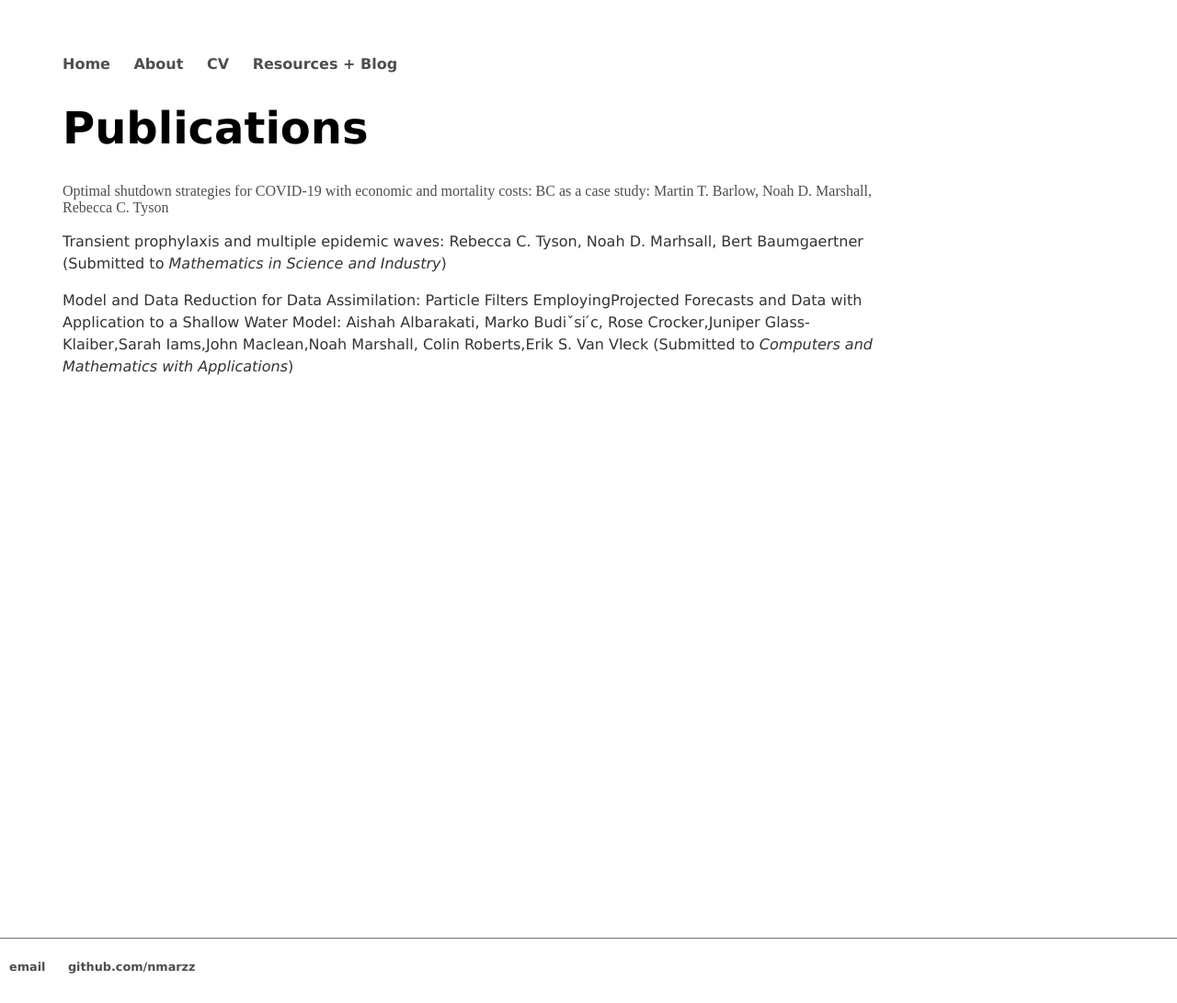
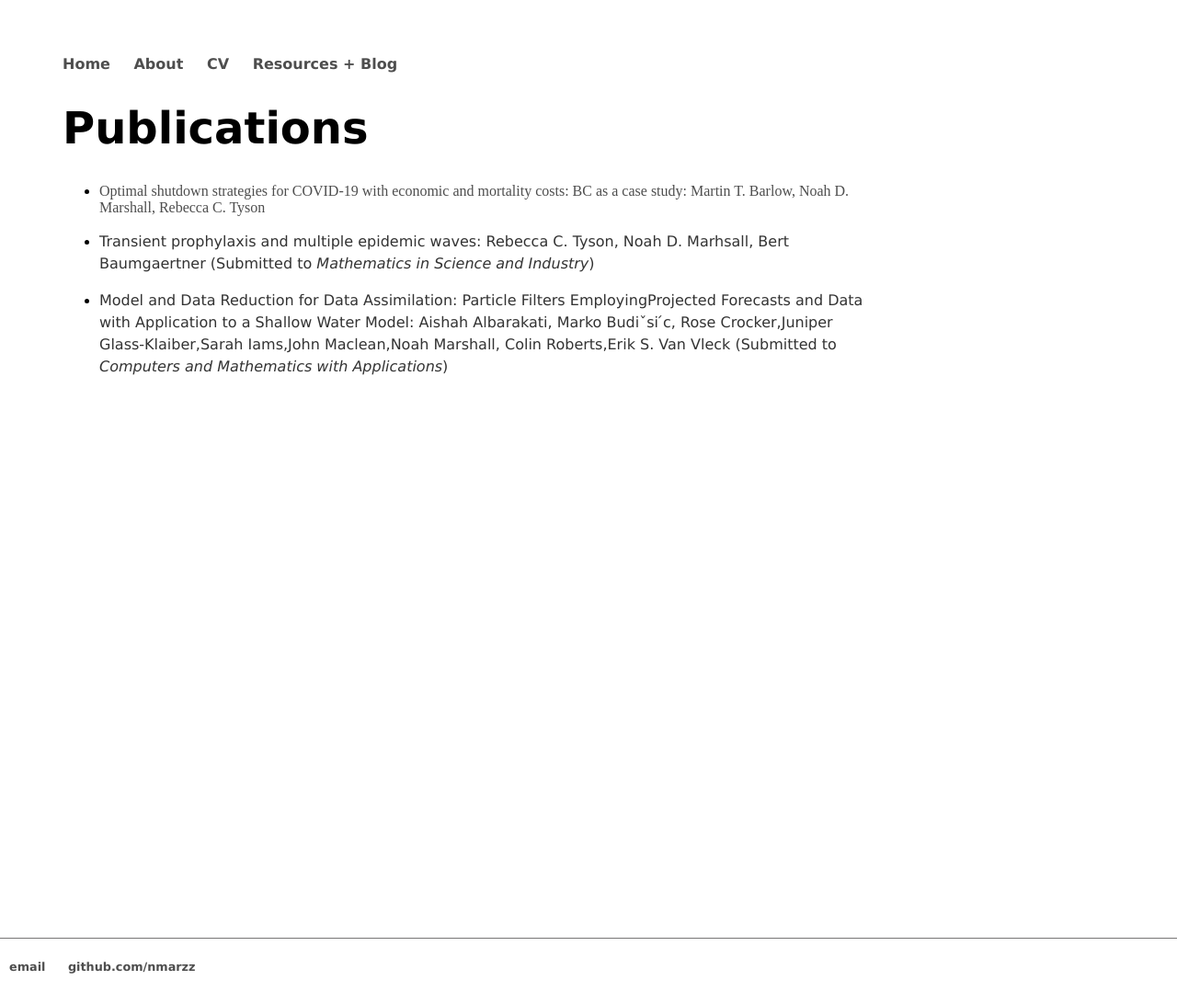
Before and after one commit to nmarzz/nmarzz.github.io, a Jekyll site: the page built from publications.html, in a window 1280 px wide. Shown: the whole page at 92% size. Built offline with Jekyll 4.4.1, drawn with Linux system fonts in a browser that asks for light colours.

Commit message:
add publications

```diff
--- a/publications.html
+++ b/publications.html
@@ -5,7 +5,8 @@ title: Publications
 
 <h1>{{ page.title }}</h1>
 
-
-<a href="https://www.medrxiv.org/content/10.1101/2020.11.25.20239004v1.full">Optimal shutdown strategies for COVID-19 with economic and mortality costs: BC as a case study: Martin T. Barlow, Noah D. Marshall, Rebecca C. Tyson</a>
-<p>Transient prophylaxis and multiple epidemic waves: Rebecca C. Tyson, Noah D. Marhsall, Bert Baumgaertner (Submitted to <i>Mathematics in Science and Industry</i>)</p>
-<p>Model and Data Reduction for Data Assimilation: Particle Filters EmployingProjected Forecasts and Data with Application to a Shallow Water Model: Aishah Albarakati, Marko Budiˇsi ́c, Rose Crocker,Juniper Glass-Klaiber,Sarah Iams,John Maclean,Noah Marshall, Colin Roberts,Erik S. Van Vleck (Submitted to <i>Computers and Mathematics with Applications</i>)</p>
+<ul>
+<li><a href="https://www.medrxiv.org/content/10.1101/2020.11.25.20239004v1.full">Optimal shutdown strategies for COVID-19 with economic and mortality costs: BC as a case study: Martin T. Barlow, Noah D. Marshall, Rebecca C. Tyson</a></li>
+<li><p>Transient prophylaxis and multiple epidemic waves: Rebecca C. Tyson, Noah D. Marhsall, Bert Baumgaertner (Submitted to <i>Mathematics in Science and Industry</i>)</p></li>
+<li><p>Model and Data Reduction for Data Assimilation: Particle Filters EmployingProjected Forecasts and Data with Application to a Shallow Water Model: Aishah Albarakati, Marko Budiˇsi ́c, Rose Crocker,Juniper Glass-Klaiber,Sarah Iams,John Maclean,Noah Marshall, Colin Roberts,Erik S. Van Vleck (Submitted to <i>Computers and Mathematics with Applications</i>)</p></li>
+</ul>
```
